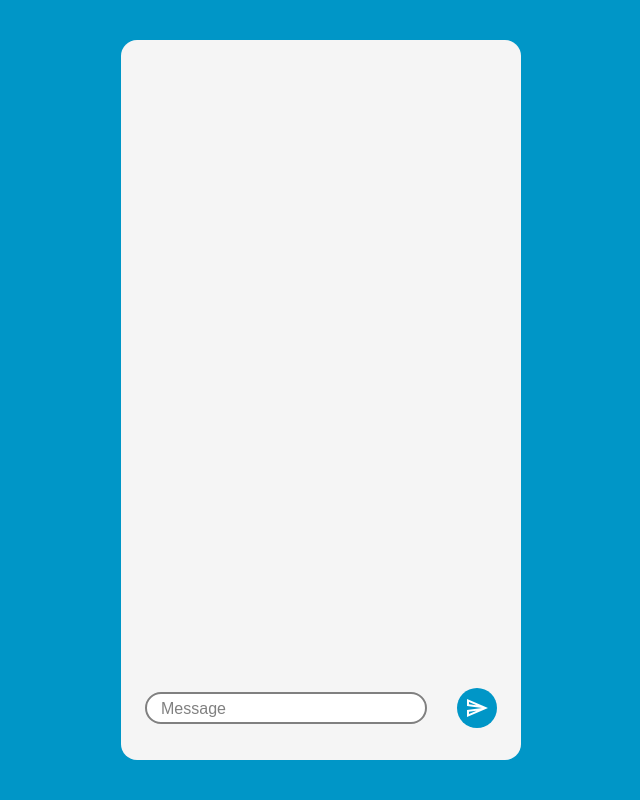
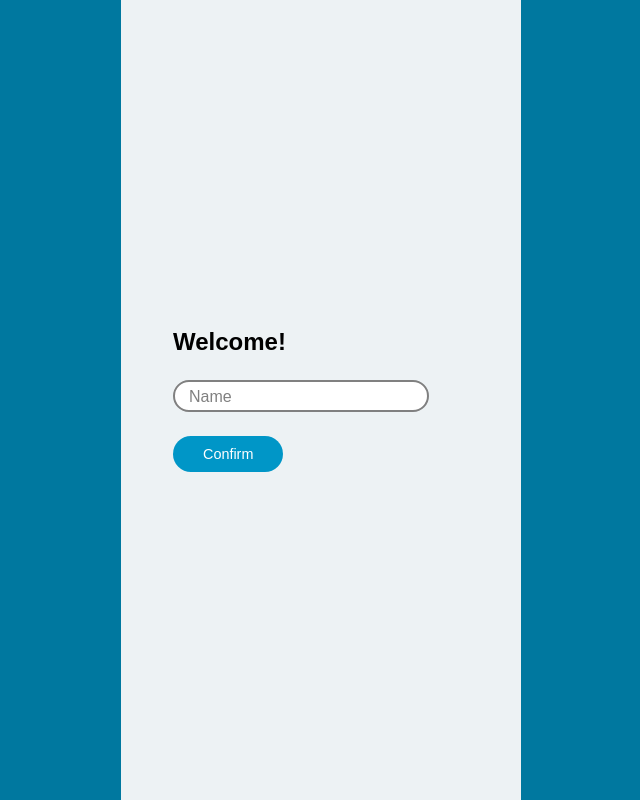
Before and after one commit to MarcosGTS/chat-server, a website: page public/index.html in a window 1280 px wide. Shown: the whole page, without its empty margins (319-959 px from the left). Drawn offline with nearby package versions, Linux system fonts and the light colour scheme; no server answers.

Commit message:
add login screen

```diff
--- a/public/index.html
+++ b/public/index.html
@@ -8,18 +8,30 @@
     <script src="script.js" defer></script>
     <link rel="stylesheet" href="style.css">
     <script src="/socket.io/socket.io.js"></script>
+    <script src="./modal.js" defer></script>
 </head>
 <body>
+    <div class="modal-container">
+        <div class="modal">
+            <h2>Welcome!</h2>
+            <span class="container">
+                <input type="text" id="name" placeholder=" ">
+                <label for="name">Name</label>
+            </span>
+
+            <button id="confirm">Confirm</button>
+        </div>
+    </div>
+
     <div class="app-structure">
         <div class="messages">
 
         </div>
-
         <div class="input">
-            <span class="container">
+            <div class="container">
                 <input id="message" type="text" placeholder=" ">
                 <label for="message">Message</label>
-            </span>
+            </div>
 
             <button class="send"></button>
         </div>
--- /dev/null
+++ b/public/modal.js
@@ -0,0 +1,11 @@
+
+function modalSetup(){
+    const modalcontainer = document.querySelector(".modal-container");
+    const confirmBtn = document.querySelector("#confirm");
+
+    confirmBtn.addEventListener("click", () => {
+        const nameValue = document.querySelector("#name").value;
+        if (!nameValue) return;
+        modalcontainer.classList.add("hidde");
+    })
+}
--- a/public/script.js
+++ b/public/script.js
@@ -4,6 +4,7 @@ const joinBtn = document.querySelector(".join");
 const messageInput = document.querySelector("#message");
 
 const chatState = [];
+let userName = "";
 
 const socket = io();
 
@@ -11,6 +12,23 @@ const socket = io();
 socket.on("update-chat", pkg => {
     renderChat(pkg);
 })
+
+//modal [Pop Up]
+socket.on("establish-conection", () => {
+    function modalSetup(){
+        const modalcontainer = document.querySelector(".modal-container");
+        const confirmBtn = document.querySelector("#confirm");
+
+        confirmBtn.addEventListener("click", () => {
+            const nameValue = document.querySelector("#name").value;
+            if (!nameValue) return;
+
+            userName = nameValue;
+            modalcontainer.classList.add("hidde");
+        })
+    }
+})
+
 
 //render chatState msgs sender -> message
 function renderChat(chat) {
--- a/public/style.css
+++ b/public/style.css
@@ -17,6 +17,52 @@ body {
     height: 100vh;
 }
 
+.modal-container {
+    background-color: rgba(0, 0, 0, 0.2);
+    position:fixed;
+    top: 0;
+    left: 0;
+    width: 100vw;
+    height: 100vh;
+
+    display: flex;
+    flex-direction: center;
+    justify-content: center;
+
+    z-index: 2;
+}
+
+.modal-container.hidde {
+    opacity: 0;
+    pointer-events: none;
+}
+
+.modal{
+    display: flex;
+    flex-direction: column;
+    justify-content: center;;
+    width: 80%;
+    max-width: 400px;
+    padding: 0 40px;
+
+    background-color: #edf2f4;
+}
+
+.modal > * {
+    margin: 12px;
+}
+
+.modal button {
+    background-color: #0096c7;
+    color: white;
+
+    width: fit-content;
+    padding: 10px 30px;
+    font-size: 0.9rem;
+
+    border: none;
+    border-radius: 50px;
+}
 .app-structure {
     display: flex;
     flex-direction: column;
@@ -94,7 +140,7 @@ body {
     transform: scale(0.9);
 }
 
-.app-structure input {
+input[type="text"] {
     height: 32px;
     padding: 8px 16px;
 
@@ -103,16 +149,21 @@ body {
     width: 100%;
 }
 
-#message + label{
+input[type="text"] + label{
     display: none;
 }
 
-#message:placeholder-shown + label{
+input[type="text"]:placeholder-shown + label{
     display: block;
+    color: gray;
     position: absolute;
     top: 8px;
     left: 16px;
-    color: gray;
+
+}
+
+#message {
+    z-index: -1;
 }
 
 @media screen and (min-width: 600px ) {
```
